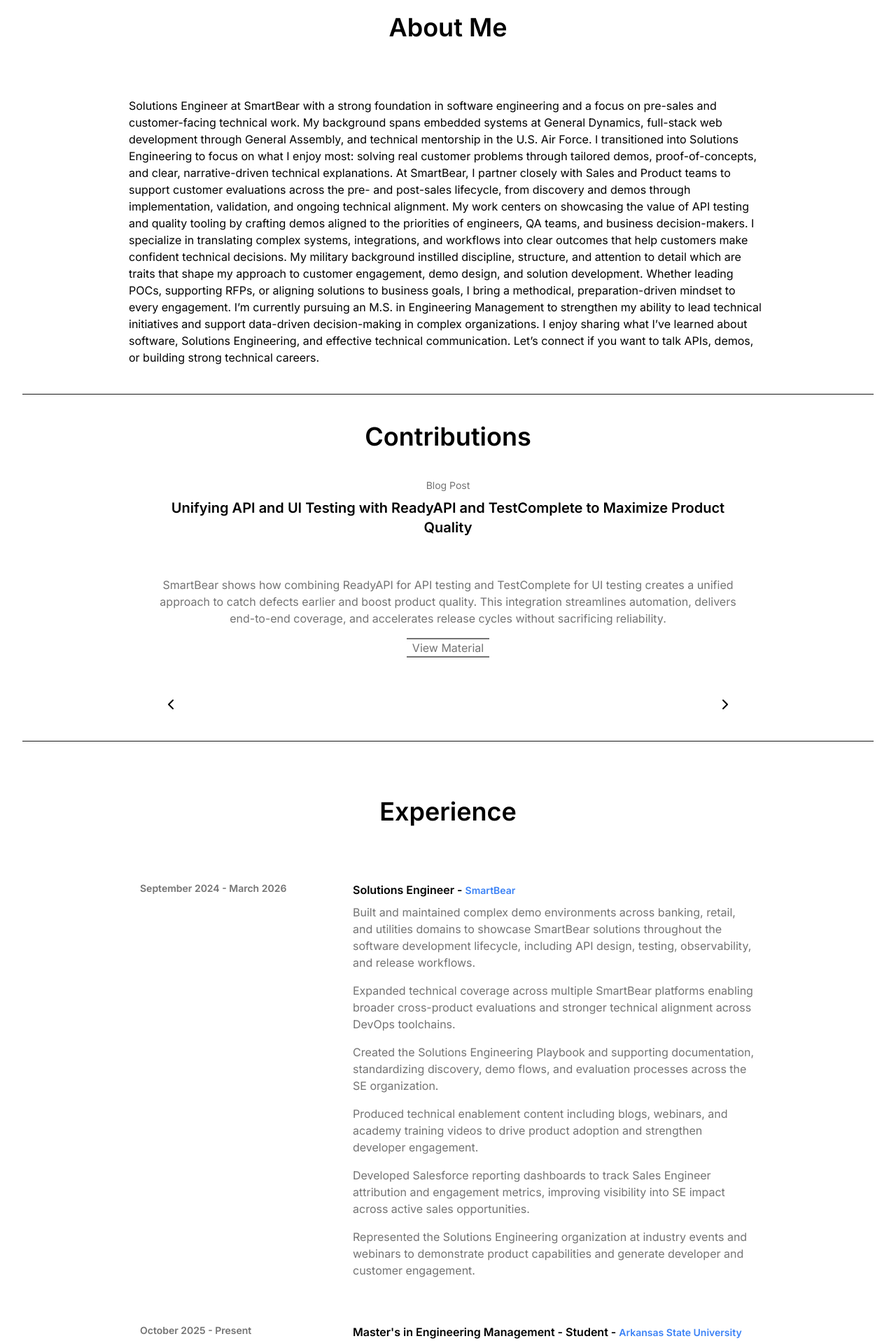
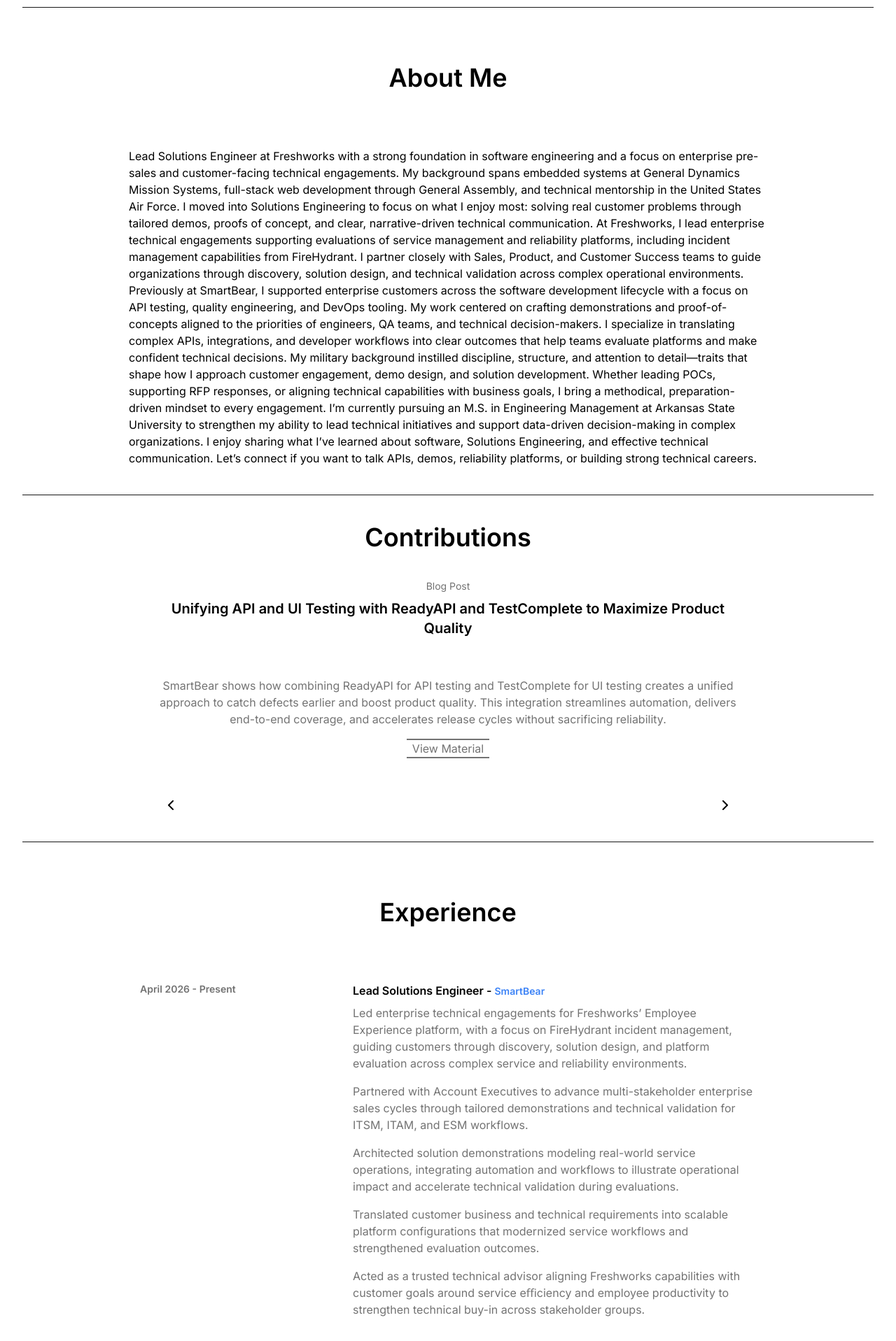
Before and after one commit to nickldimartino/portfolio, a React (Vite) app: page / in a window 1280 px wide. Shown: the part 880-2797 px from the top of the page at 70% size. Built offline with nearby package versions, Linux system fonts and the light colour scheme.

Commit message:
Freshworks Addition

```diff
--- a/src/constants/index.js
+++ b/src/constants/index.js
@@ -37,23 +37,23 @@
 ];
 
 export const HERO_CONTENT = `
-Solutions Engineer and military veteran with a strong foundation in software development and SaaS platforms. Experienced leading technical
-discovery, delivering tailored demos and Proofs of Concept (POCs), and supporting complex customer evaluations in partnership with Sales,
-Product, Marketing, and Engineering. Skilled at translating complex systems, integrations, and workflows into clear, outcome-driven narratives
-that accelerate adoption and technical decision-making.`;
+Lead Solutions Engineer and military veteran with a strong foundation in software development and enterprise SaaS platforms. Experienced leading technical discovery, architecting tailored demonstrations, and delivering Proofs of Concept (POCs) that support complex enterprise evaluations across service management, reliability, and developer platform environments.
+
+Partner closely with Sales, Product, Marketing, and Engineering to guide organizations through solution design, technical validation, and platform adoption. Skilled at translating complex APIs, integrations, and operational workflows into clear, outcome-driven narratives that help technical and business stakeholders confidently evaluate and adopt modern platforms.
+`;
 
 export const ABOUT_TEXT = `
-Solutions Engineer at SmartBear with a strong foundation in software engineering and a focus on pre-sales and customer-facing technical work. My background spans embedded systems at General Dynamics, full-stack web development through General Assembly, and technical mentorship in the U.S. Air Force.
+Lead Solutions Engineer at Freshworks with a strong foundation in software engineering and a focus on enterprise pre-sales and customer-facing technical engagements. My background spans embedded systems at General Dynamics Mission Systems, full-stack web development through General Assembly, and technical mentorship in the United States Air Force.
 
-I transitioned into Solutions Engineering to focus on what I enjoy most: solving real customer problems through tailored demos, proof-of-concepts, and clear, narrative-driven technical explanations. At SmartBear, I partner closely with Sales and Product teams to support customer evaluations across the pre- and post-sales lifecycle, from discovery and demos through implementation, validation, and ongoing technical alignment.
+I moved into Solutions Engineering to focus on what I enjoy most: solving real customer problems through tailored demos, proofs of concept, and clear, narrative-driven technical communication. At Freshworks, I lead enterprise technical engagements supporting evaluations of service management and reliability platforms, including incident management capabilities from FireHydrant. I partner closely with Sales, Product, and Customer Success teams to guide organizations through discovery, solution design, and technical validation across complex operational environments.
 
-My work centers on showcasing the value of API testing and quality tooling by crafting demos aligned to the priorities of engineers, QA teams, and business decision-makers. I specialize in translating complex systems, integrations, and workflows into clear outcomes that help customers make confident technical decisions.
+Previously at SmartBear, I supported enterprise customers across the software development lifecycle with a focus on API testing, quality engineering, and DevOps tooling. My work centered on crafting demonstrations and proof-of-concepts aligned to the priorities of engineers, QA teams, and technical decision-makers. I specialize in translating complex APIs, integrations, and developer workflows into clear outcomes that help teams evaluate platforms and make confident technical decisions.
 
-My military background instilled discipline, structure, and attention to detail which are traits that shape my approach to customer engagement, demo design, and solution development. Whether leading POCs, supporting RFPs, or aligning solutions to business goals, I bring a methodical, preparation-driven mindset to every engagement.
+My military background instilled discipline, structure, and attention to detail—traits that shape how I approach customer engagement, demo design, and solution development. Whether leading POCs, supporting RFP responses, or aligning technical capabilities with business goals, I bring a methodical, preparation-driven mindset to every engagement.
 
-I’m currently pursuing an M.S. in Engineering Management to strengthen my ability to lead technical initiatives and support data-driven decision-making in complex organizations.
+I’m currently pursuing an M.S. in Engineering Management at Arkansas State University to strengthen my ability to lead technical initiatives and support data-driven decision-making in complex organizations.
 
-I enjoy sharing what I’ve learned about software, Solutions Engineering, and effective technical communication. Let’s connect if you want to talk APIs, demos, or building strong technical careers.`;
+I enjoy sharing what I’ve learned about software, Solutions Engineering, and effective technical communication. Let’s connect if you want to talk APIs, demos, reliability platforms, or building strong technical careers.`;
 
 
 export const CONTRIBUTIONS = [
@@ -97,6 +97,20 @@
 
 
 export const EXPERIENCES = [
+  {
+    year: "April 2026 - Present",
+    role: "Lead Solutions Engineer",
+    company: "SmartBear",
+    companyWebsite: "https://www.freshworks.com/freshservice/firehydrant/",
+    description: [
+      `Led enterprise technical engagements for Freshworks’ Employee Experience platform, with a focus on FireHydrant incident management, guiding customers through discovery, solution design, and platform evaluation across complex service and reliability environments.`,
+      `Partnered with Account Executives to advance multi-stakeholder enterprise sales cycles through tailored demonstrations and technical validation for ITSM, ITAM, and ESM workflows.`,
+      `Architected solution demonstrations modeling real-world service operations, integrating automation and workflows to illustrate operational impact and accelerate technical validation during evaluations.`,
+      `Translated customer business and technical requirements into scalable platform configurations that modernized service workflows and strengthened evaluation outcomes.`,
+      `Acted as a trusted technical advisor aligning Freshworks capabilities with customer goals around service eﬃciency and employee productivity to strengthen technical buy-in across stakeholder groups.`,
+    ],
+    technologies: [],
+  },
   {
     year: "September 2024 - March 2026",
     role: "Solutions Engineer",
```
